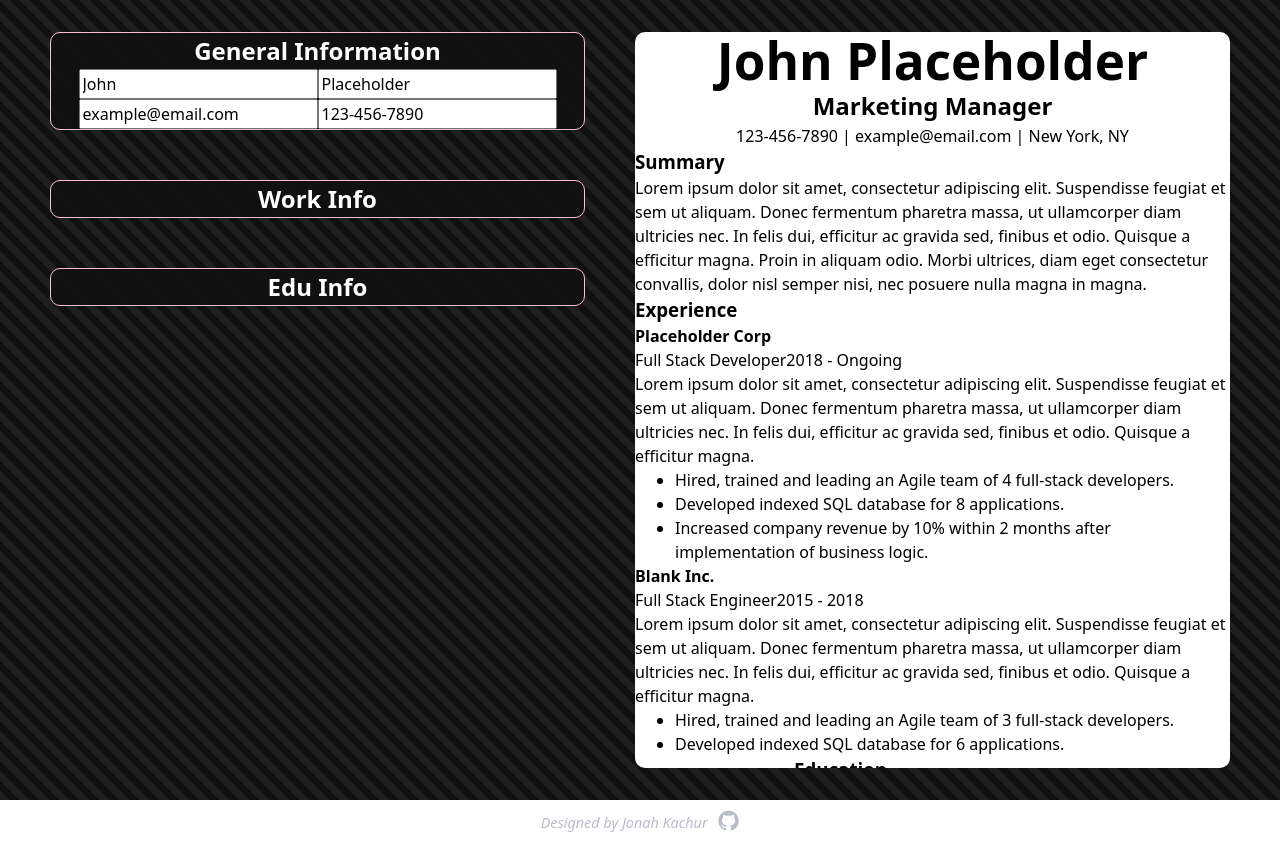
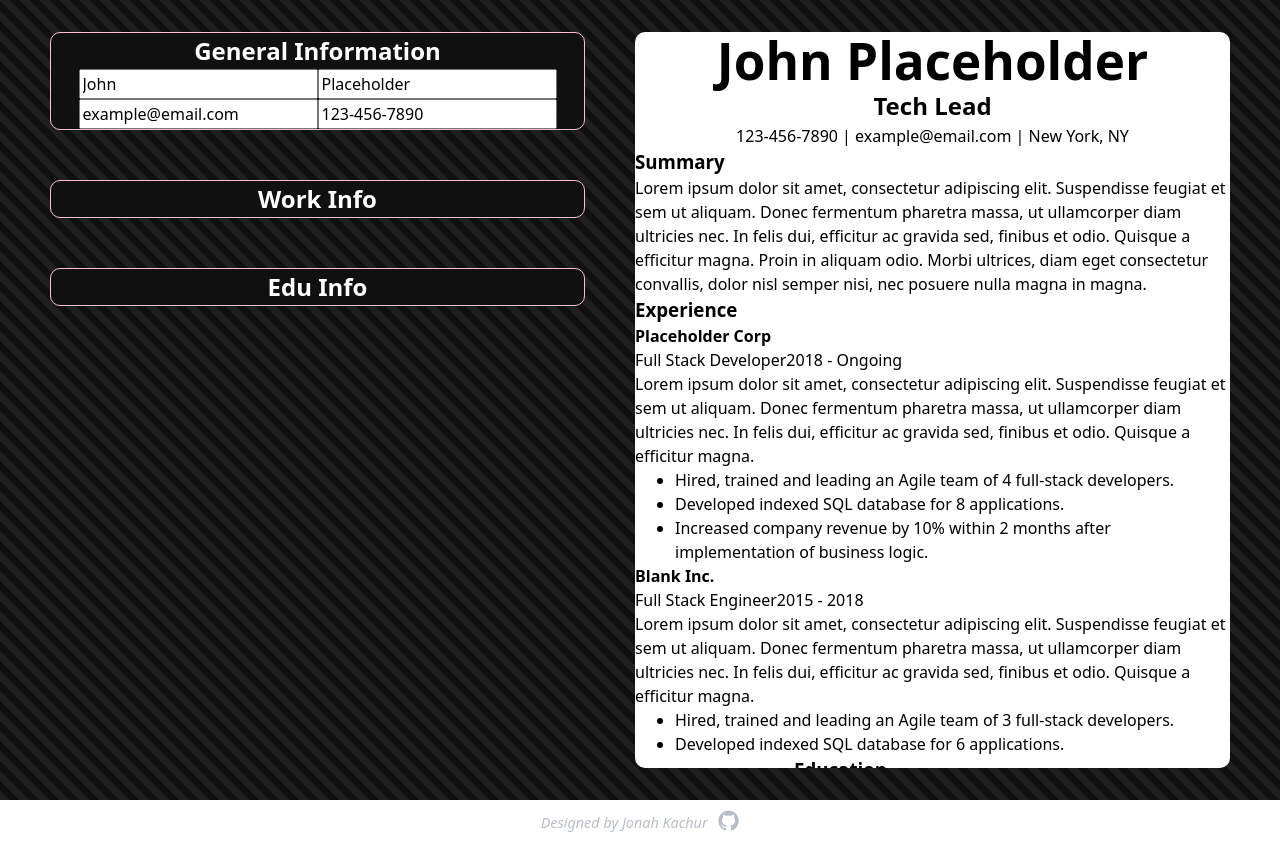
Before and after one commit to JonahKF/odin-reactResumeApp, a React (Vite) app: page / in a window 1280 px wide. Built offline with nearby package versions, Linux system fonts and the light colour scheme.

Commit message:
Changed placeholder job title, added overflow CSS for resume container

```diff
--- a/src/components/App.jsx
+++ b/src/components/App.jsx
@@ -9,7 +9,7 @@ function App() {
   const [person, setPerson] = useState({
     firstName: "John",
     lastName: "Placeholder",
-    jobTitle: "Marketing Manager",
+    jobTitle: "Tech Lead",
     email: "example@email.com",
     phone: "123-456-7890",
     location: "New York, NY",
--- a/src/styles/App.css
+++ b/src/styles/App.css
@@ -105,7 +105,7 @@ body {
     /*margin-right: 2.5vw;*/
     background-color: white;
     max-height: calc(100vh - 2.5vw - 2.5vw);
-    overflow-y: hidden;
+    overflow-y: auto;
     display: flex;
     flex-direction: column;
     align-items: center;
```
